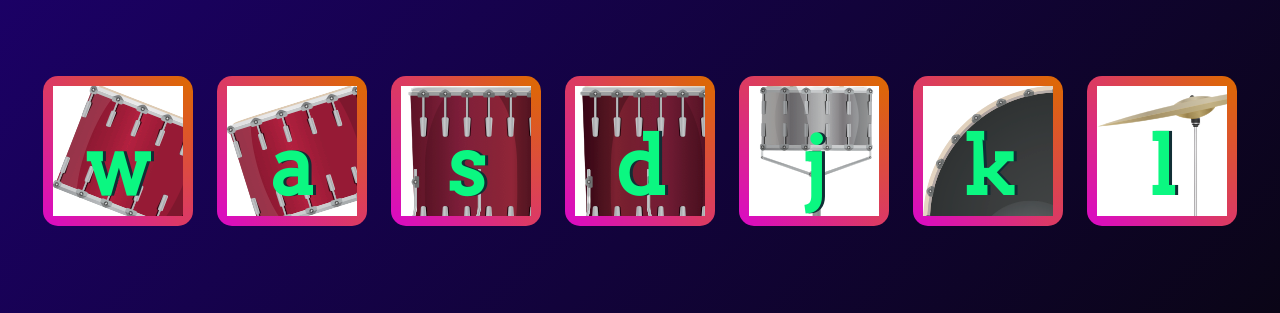
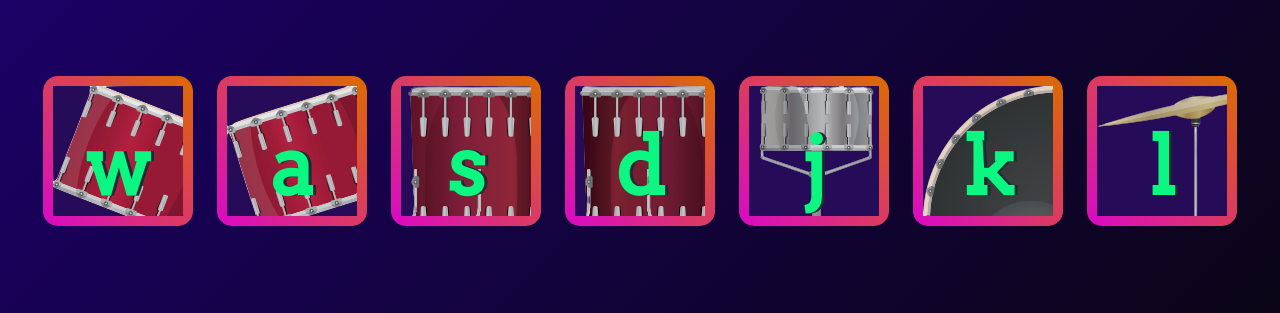
Before and after one commit to DeRoyace/Drum-Play, a plain HTML site: page index.html in a window 1280 px wide. Shown: the part 172-485 px from the top of the page. Drawn offline with Linux system fonts and the light colour scheme; a web font is replaced by a local one.

Commit message:
drum pad background color changed

```diff
--- a/styles.css
+++ b/styles.css
@@ -93,7 +93,7 @@ footer {
   height: 150px;
   text-align: center;
   margin: 10px;
-  background-color: white;
+  background-color: rgb(38, 11, 88);
   /* transition: 2000ms; */
 }
 
```
